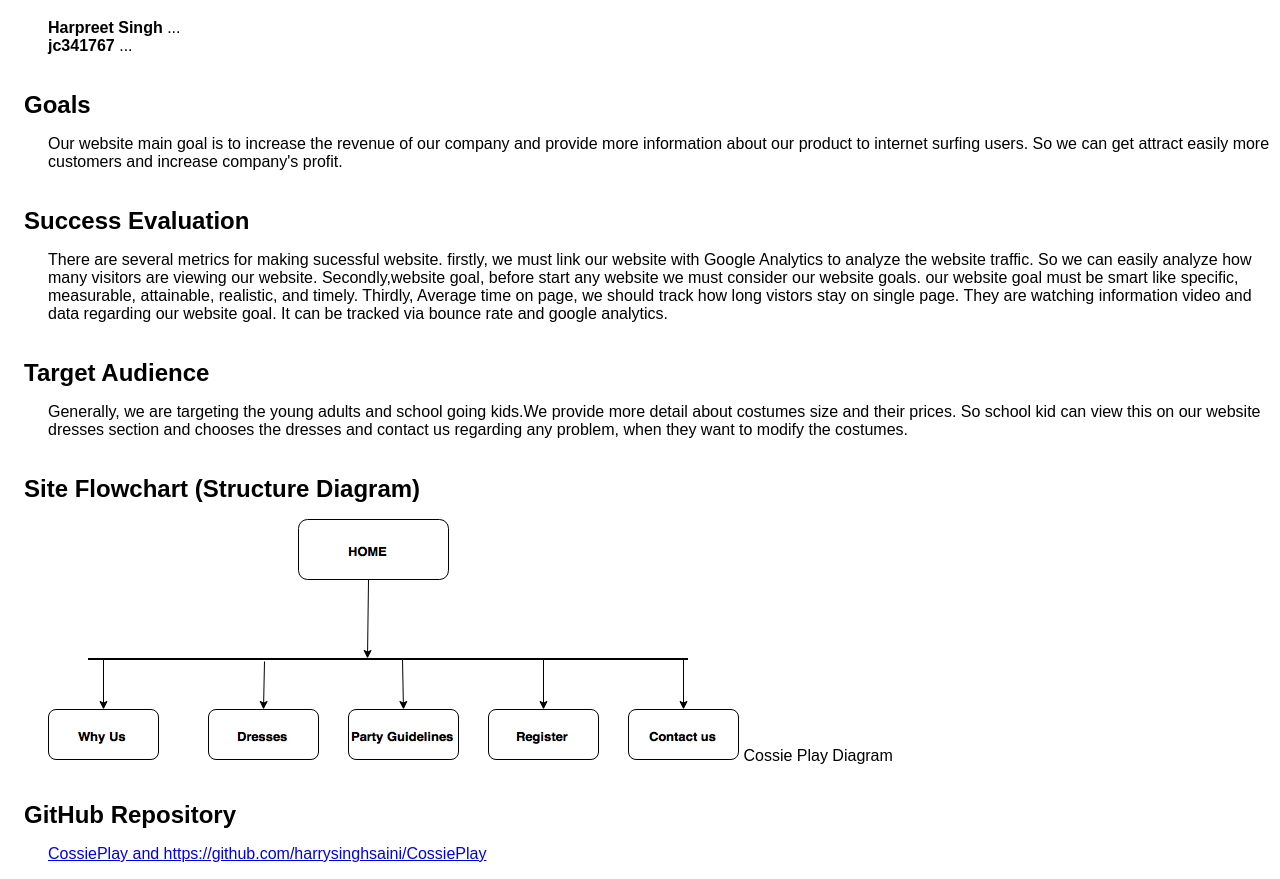
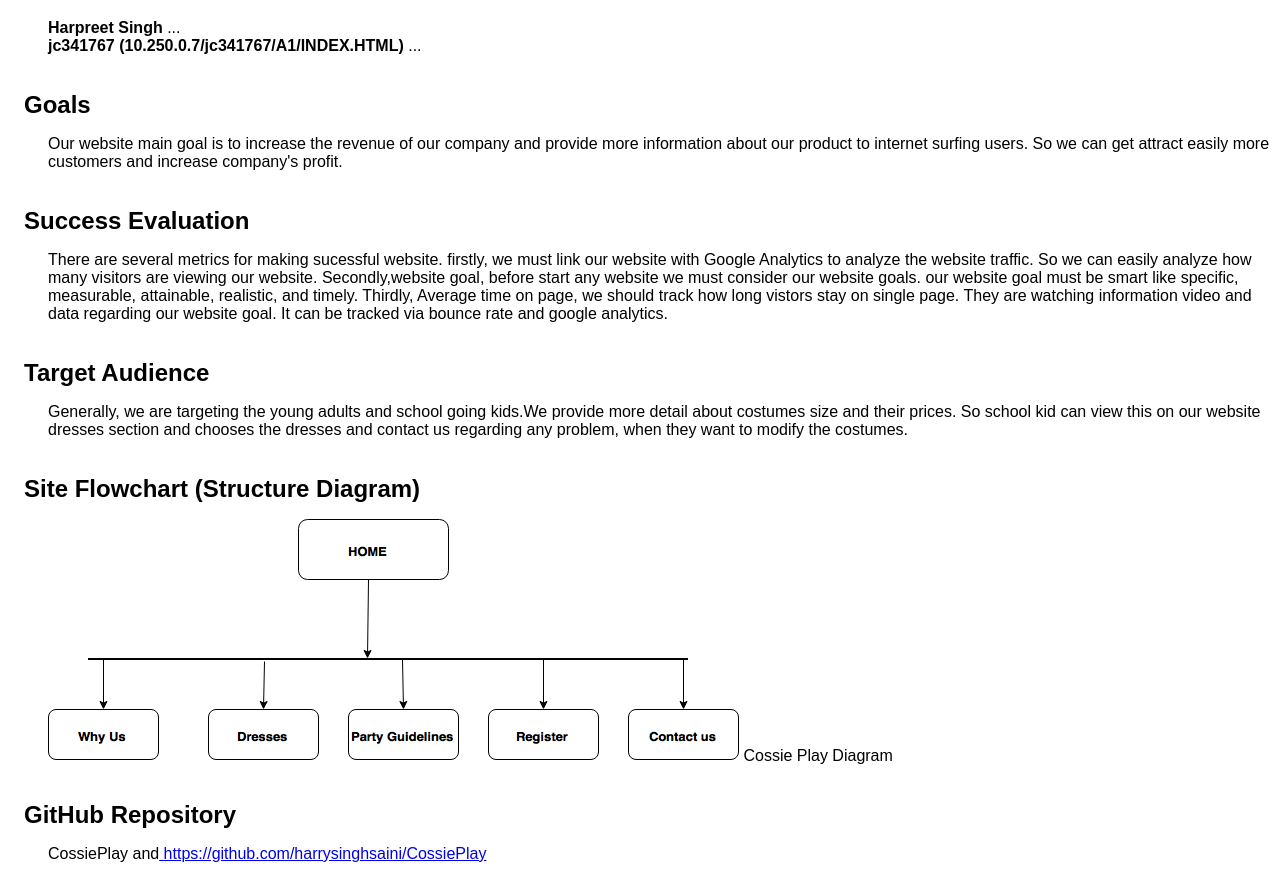
Before and after one commit to harrysinghsaini/CossiePlay, a plain HTML site: page plan.html in a window 1280 px wide. Shown: the part 61-940 px from the top of the page. Drawn offline with Linux system fonts and the light colour scheme; files whose address does not match are found by name.

Commit message:
CossiePlay

```diff
--- a/plan.html
+++ b/plan.html
@@ -13,7 +13,7 @@
 <body>
 <h1>CP1406 - Assignment 1 - Project Plan - CossiePlay</h1>
 <p><strong>Harpreet Singh</strong> ...<br>
-<strong>jc341767</strong> ...</p>
+<strong>jc341767 (10.250.0.7/jc341767/A1/INDEX.HTML)</strong> ...</p>
 <h2>Goals</h2>
 <p> Our website main goal is to increase the revenue of our company and provide more information about our product to internet surfing users. So we can get attract easily more customers
 and increase company's profit. </p>
@@ -24,6 +24,6 @@ and increase company's profit. </p>
 <h2>Site Flowchart (Structure Diagram)</h2>
 <p><img src="images/CossiePlay Flow-Chart diagram.png" alt="Site Flowchart" > Cossie Play Diagram </p>
 <h2>GitHub Repository</h2>
-<p><a href="http://github.com/...">CossiePlay and https://github.com/harrysinghsaini/CossiePlay</a></p>
+<p>CossiePlay and<a href="http://github.com/..."> https://github.com/harrysinghsaini/CossiePlay</a></p>
 </body>
 </html>
```
